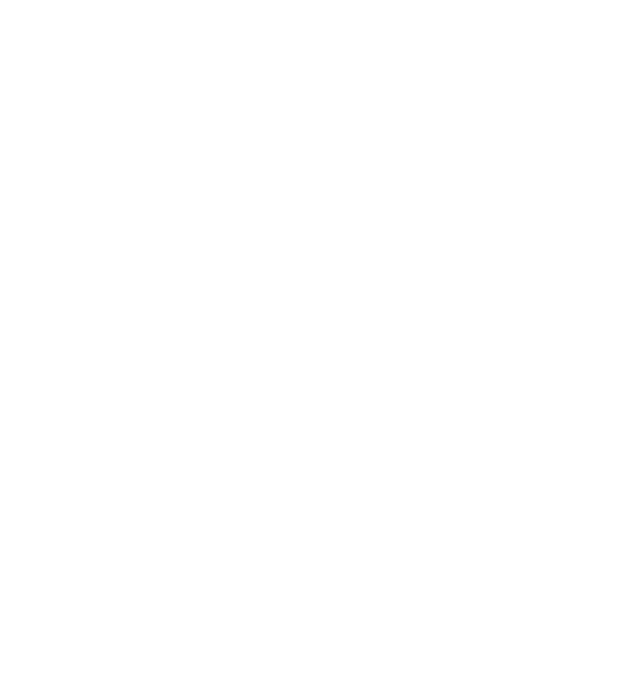
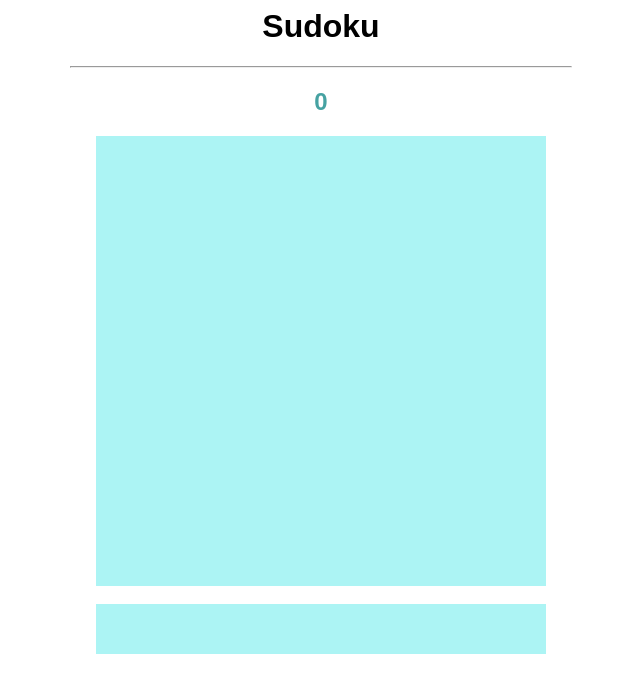
Before and after one commit to MrPrayugo/sudoku-challenge, a plain HTML site: page index.html in a window 1280 px wide. Shown: the whole page, without its empty margins (319-959 px from the left). Drawn offline with Linux system fonts and the light colour scheme.

Commit message:
created the board background

```diff
--- a/index.html
+++ b/index.html
@@ -3,10 +3,19 @@
     <meta charset="UTF-8">
     <meta http-equiv="X-UA-Compatible" content="IE=edge">
     <meta name="viewport" content="width=device-width, initial-scale=1.0">
-  <title>Document</title>
+    <title>Sudoku</title>
     <link rel="stylesheet" href="style.css">
+    <script src="sudoku.js"></script>
   </head>
   <body>
+    <h1>Sudoku</h1>
+    <hr>
+    <h2 id="errors">0</h2>
 
+    <!-- 9x9 board -->
+    <div id="board"></div>
+    <br>
+    <div id="digits">
+    </div>
   </body>
 </html>
--- a/style.css
+++ b/style.css
@@ -0,0 +1,32 @@
+body {
+  font-family:fantasy;
+  text-align: center;
+}
+
+hr {
+  width: 500px;
+}
+
+#errors {
+  color: rgb(70, 162, 162);
+}
+
+#board {
+  width: 450px;
+  height: 450px;
+  background-color: rgb(172, 244, 244);
+
+  margin: 0 auto;
+  display: flex;
+  flex-wrap: wrap;
+}
+
+#digits {
+  width: 450px;
+  height: 50px;
+  background-color: rgb(172, 244, 244);
+
+  margin: 0 auto;
+  display: flex;
+  flex-wrap: wrap;
+}
```
Lines whose indentation alone changed are shown as unchanged.
